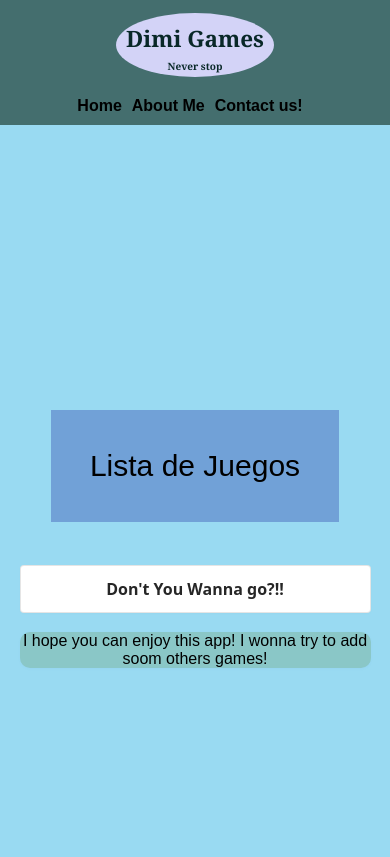
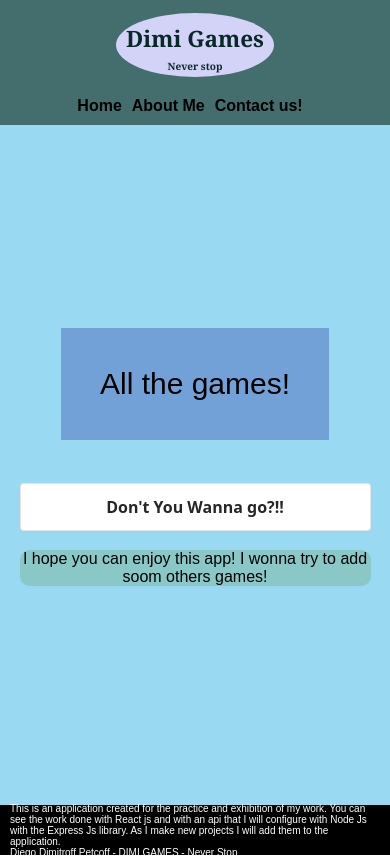
Before and after one commit to DiegoDimitroffPetcoff/react1, a React (Create React App) app in the folder my-app/: page / in a window 390 px wide. Shown: the top 857 px of the page. Built offline with nearby package versions, Linux system fonts and the light colour scheme.

Commit message:
screen fit

```diff
--- a/my-app/src/App.css
+++ b/my-app/src/App.css
@@ -26,7 +26,7 @@ nav a:hover {
   flex-direction: column;
   margin: auto 0;
   justify-content: center;
-  height: 100vh
+  height: 700px
 }
 
 
@@ -108,6 +108,7 @@ p {
   justify-content: center;
   text-align: center;
   box-shadow: rgba(84, 113, 211, 0.04) 0 1px 3px 0;
+  border-radius: 50%;
 }
 
 #title {
@@ -251,7 +252,7 @@ p {
     flex-direction: column;
     margin: auto 0;
     justify-content: center;
-    height: 100vh;
+    height: 680px;
 
   }
 
--- a/my-app/src/components/menuGames.jsx
+++ b/my-app/src/components/menuGames.jsx
@@ -25,7 +25,7 @@ export function MenuGame() {
     let element = (
         <div class="mean">
             <div class="menu">
-            <div class="GamesList">Lista de Juegos</div>
+            <div class="GamesList">All the games!</div>
             <button class="button-6" onClick={changeExcuseGameState}>Don't You Wanna go?!!</button>
          <p>I hope you can enjoy this app! I wonna try to add soom others games!</p>
             </div>
```
